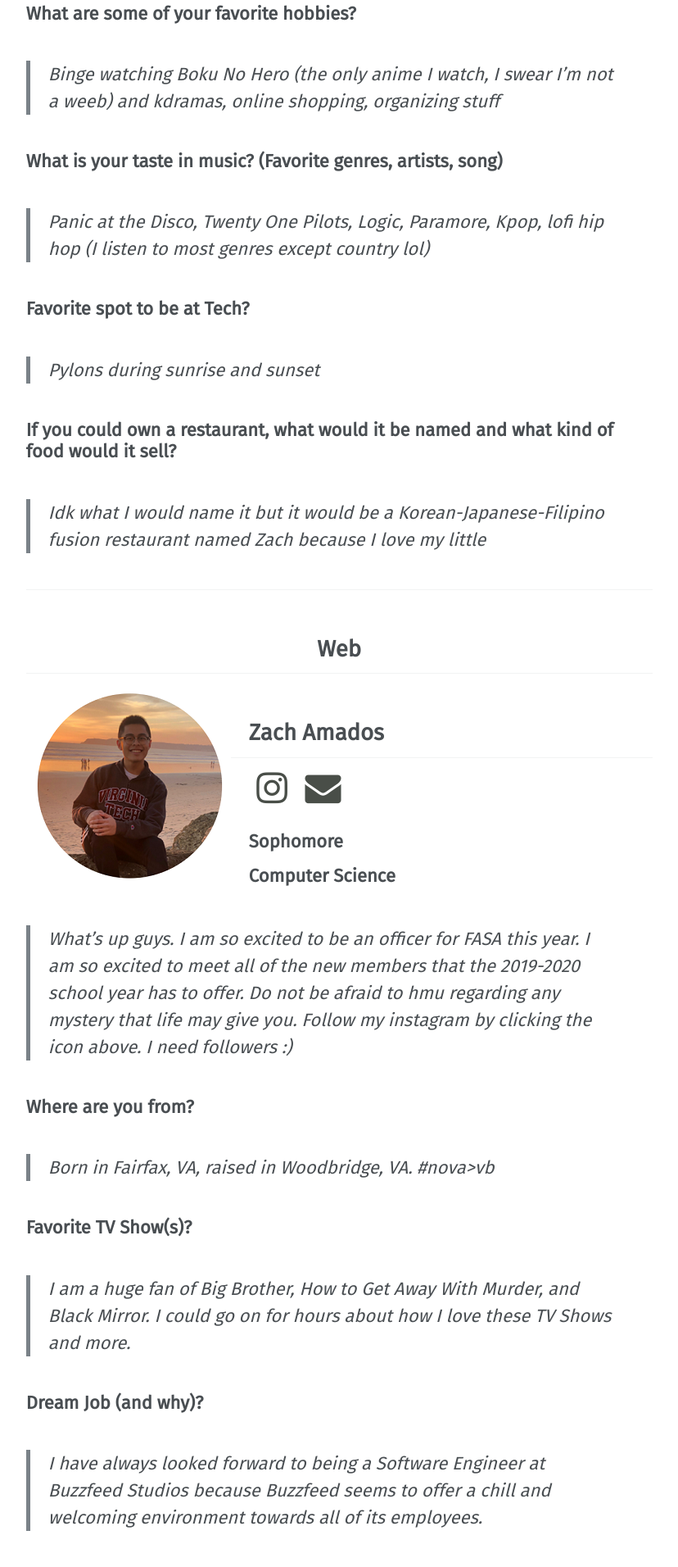
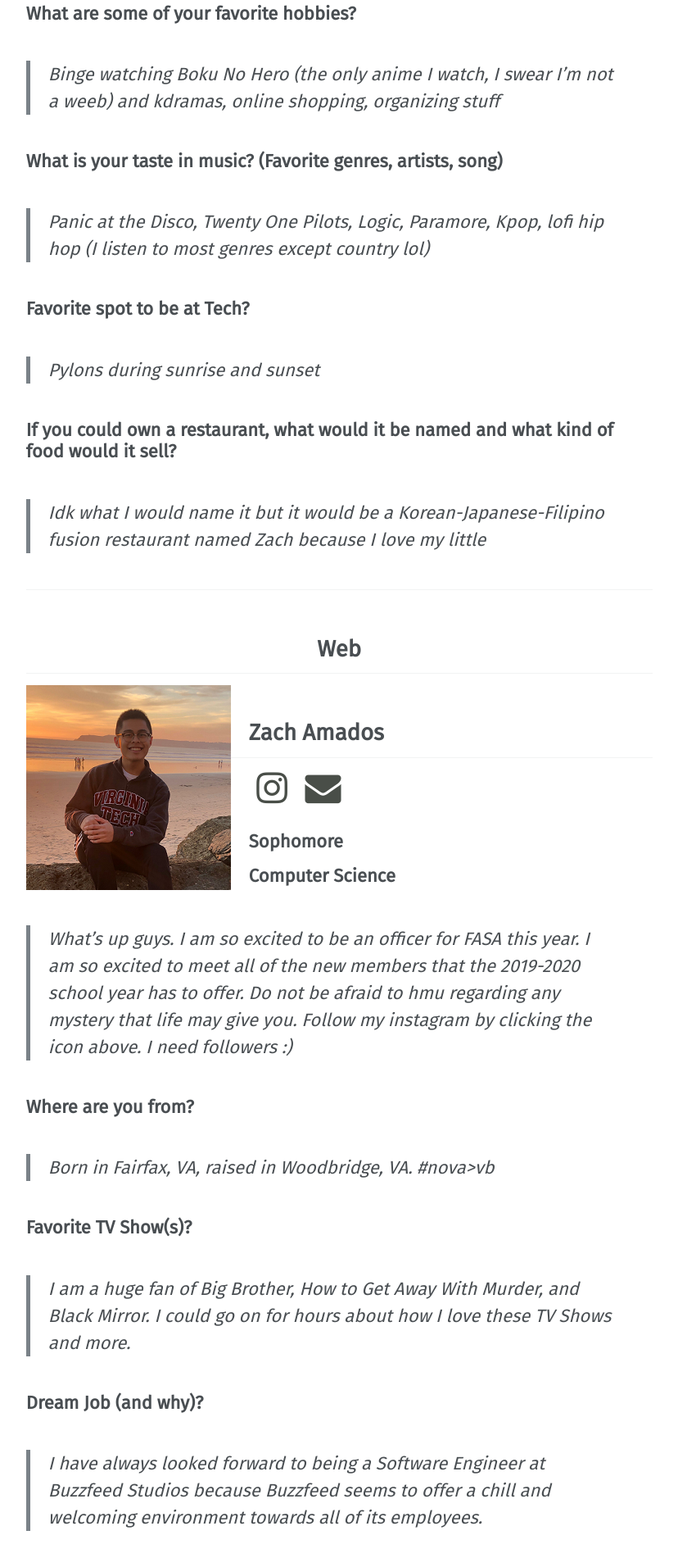
Before and after one commit to vtfasa/vtfasa.github.io, a Jekyll site: the page built from _pages/officers/promo_web.md, in a window 1280 px wide. Shown: the part 2365-4277 px from the top of the page at 82% size, without its empty margins (252-1080 px from the left). Built offline with Jekyll 4.4.1, drawn with Linux system fonts in a browser that asks for light colours; some web fonts are replaced.

Commit message:
Update promo_web.md

```diff
--- a/_pages/officers/promo_web.md
+++ b/_pages/officers/promo_web.md
@@ -81,7 +81,7 @@ p.s. lowkey have rbf, but I’m really nice I promise 🥺
 ## Web
 {: .text-center}
 
-![image-left]({{ "/assets/images/officers/small/zachCircle.png" | absolute_url }}){: .align-left}
+![image-left]({{ "/assets/images/officers/small/zach.png" | absolute_url }}){: .align-left}
 ## Zach Amados
 <a href="https://www.instagram.com/i_z_a_c_h_/" style="margin: 0; padding: 0"><i class="fa fa-2x fa-fw fa-instagram" style="color: #494e48"></i></a>
 <a href="mailto:azach99@vt.edu" style="margin: 0; padding: 0"><i class="fa fa-2x fa-fw fa-envelope" style="color: #494e48"></i></a>
```
